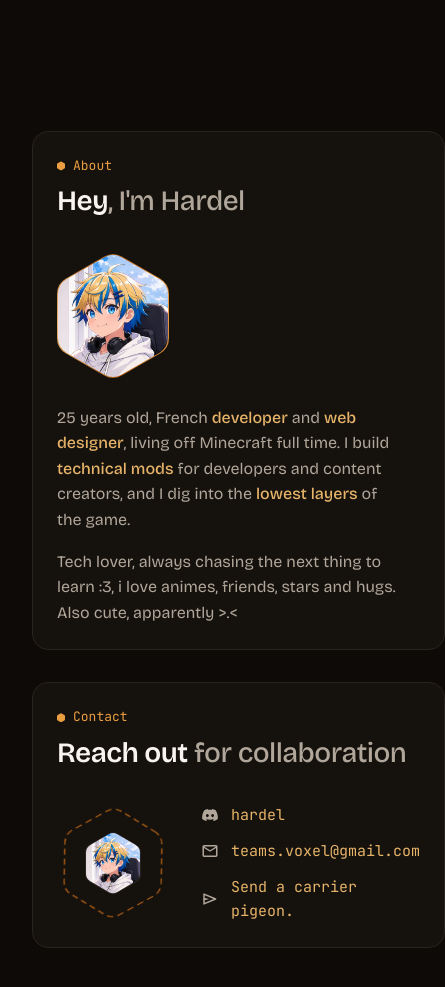
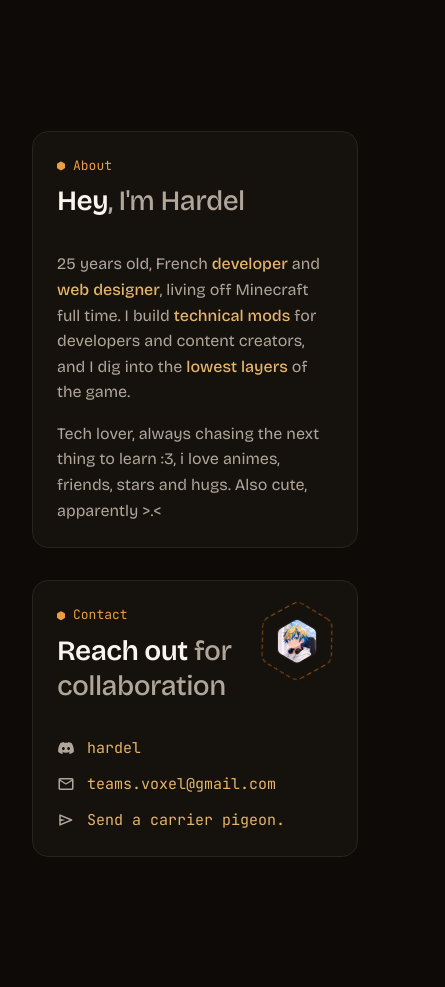
Before and after one commit to Hardel-DW/hardel.io, a React (Vite) app: page / in a window 390 px wide. Shown: the part 4940-5927 px from the top of the page, 445 px wide, since content can reach past the window. Built offline with nearby package versions, Linux system fonts and the light colour scheme.

Commit message:
style: fit the about, contact and website cards to mobile

```diff
--- a/src/components/home/About.tsx
+++ b/src/components/home/About.tsx
@@ -10,7 +10,7 @@ export default function About() {
                 <strong>Hey</strong>, I'm Hardel
             </SectionTitle>
             <div className="flex flex-col gap-6 sm:flex-row sm:items-start">
-                <HexImage src="/hardel.webp" alt="Hardel" size={112} live className="w-28 shrink-0" />
+                <HexImage src="/hardel.webp" alt="Hardel" size={112} live className="w-28 shrink-0 max-sm:hidden" />
                 <div className="flex flex-col gap-4">
                     <p className="keys text-pretty text-cream-400">
                         25 years old, French <strong>developer</strong> and <strong>web designer</strong>, living off Minecraft full time. I build <strong>technical mods</strong> for developers and
--- a/src/components/home/Contact.tsx
+++ b/src/components/home/Contact.tsx
@@ -15,15 +15,19 @@ export default function Contact() {
     return (
         <section id="contact" className="card relative flex flex-col gap-8 overflow-hidden p-6 sm:p-10">
             <Live />
-            <SectionTitle label="Contact" align="left">
+            <SectionTitle label="Contact" align="left" className="max-sm:pr-24">
                 <strong>Reach out</strong> for collaboration
             </SectionTitle>
             <div className="flex items-center gap-8">
                 <Orbit />
-                <ul className="flex flex-col gap-3">
+                <ul className="flex min-w-0 flex-col gap-3">
                     {LINES.map((line) => (
                         <li key={line.text}>
-                            <a href={line.href} target="_blank" rel="noreferrer" className="group flex items-center gap-3 font-mono text-ui text-oak-300 transition-colors hover:text-oak-400">
+                            <a
+                                href={line.href}
+                                target="_blank"
+                                rel="noreferrer"
+                                className="group flex items-center gap-3 font-mono text-ui wrap-anywhere text-oak-300 transition-colors hover:text-oak-400">
                                 <Icon name={line.icon} className="size-4.5 text-cream-400 transition-colors group-hover:text-oak-400" />
                                 {line.text}
                             </a>
@@ -38,11 +42,11 @@ export default function Contact() {
 
 function Orbit() {
     return (
-        <div className="relative grid size-28 shrink-0 place-items-center">
+        <div className="relative grid size-28 shrink-0 place-items-center max-sm:absolute max-sm:top-5 max-sm:right-5 max-sm:size-20">
             <svg viewBox="0 0 1 1.155" className="animate-orbit absolute inset-0 size-full text-oak-600" style={{ "--duration": "40s" }} aria-hidden>
                 <path d={HEX_PATH} transform="scale(1 1.155)" fill="none" stroke="currentColor" strokeWidth={0.012} strokeDasharray="0.06 0.04" />
             </svg>
-            <HexImage src="/hardel.webp" alt="" size={56} className="w-14" />
+            <HexImage src="/hardel.webp" alt="" size={56} className="w-14 max-sm:w-10" />
         </div>
     );
 }
--- a/src/components/home/Home.tsx
+++ b/src/components/home/Home.tsx
@@ -16,7 +16,7 @@ export default function Home() {
             <Work />
             <Showcase />
             <div className="grid gap-(--gap) lg:grid-cols-[1.2fr_0.8fr]">
-                <div className="flex flex-col gap-(--gap)">
+                <div className="flex min-w-0 flex-col gap-(--gap)">
                     <About />
                     <Contact />
                 </div>
--- a/src/components/ui/BrowserFrame.tsx
+++ b/src/components/ui/BrowserFrame.tsx
@@ -1,7 +1,7 @@
 import type React from "react";
 import { cn } from "@/lib/utils";
 
-export default function BrowserFrame({ domain, className, children }: { domain: string; className?: string; children: React.ReactNode }) {
+export default function BrowserFrame({ domain, title, className, children }: { domain: string; title?: string; className?: string; children: React.ReactNode }) {
     return (
         <div className={cn("card overflow-hidden", className)}>
             <div className="flex h-9 items-center gap-3 border-b border-line px-3.5">
@@ -10,6 +10,7 @@ export default function BrowserFrame({ domain, className, children }: { domain:
                     <span className="size-2.5 rounded-full bg-bark-700" />
                     <span className="size-2.5 rounded-full bg-bark-700" />
                 </span>
+                {title && <span className="text-sm font-semibold text-cream-50">{title}</span>}
                 <span className="truncate font-mono text-xs text-cream-500">{domain}</span>
             </div>
             {children}
--- a/src/components/work/WebPanel.tsx
+++ b/src/components/work/WebPanel.tsx
@@ -16,17 +16,14 @@ export default function WebPanel() {
             <PanelIntro title="Websites">
                 The sites around my projects, static and fast. <strong>React</strong>, <strong>TypeScript</strong>, <strong>Vite</strong>, Tailwind and Cloudflare Workers.
             </PanelIntro>
-            <div className="grid gap-5 sm:grid-cols-2">
+            <div className="grid gap-4 sm:grid-cols-2 sm:gap-5">
                 {SITES.map((site) => (
                     <a key={site.domain} href={site.href} target="_blank" rel="noreferrer" className="group flex flex-col gap-3">
-                        <BrowserFrame domain={site.domain} className="bg-bark-950 transition-colors duration-200 group-hover:border-bark-700">
+                        <BrowserFrame domain={site.domain} title={site.name} className="bg-bark-950 transition-colors duration-200 group-hover:border-bark-700">
                             <Picture src={site.image} alt={site.name} eager className="aspect-16/10 w-full object-cover object-top" />
                         </BrowserFrame>
-                        <span className="flex items-center justify-between gap-3 px-1">
-                            <span className="flex flex-col">
-                                <span className="font-semibold text-cream-50">{site.name}</span>
-                                <span className="text-sm text-cream-400">{site.text}</span>
-                            </span>
+                        <span className="flex items-center justify-between gap-3 px-1 max-sm:hidden">
+                            <span className="text-sm text-cream-400">{site.text}</span>
                             <Icon name="northEast" className="size-4 text-cream-500 transition-colors group-hover:text-oak-400" />
                         </span>
                     </a>
```
